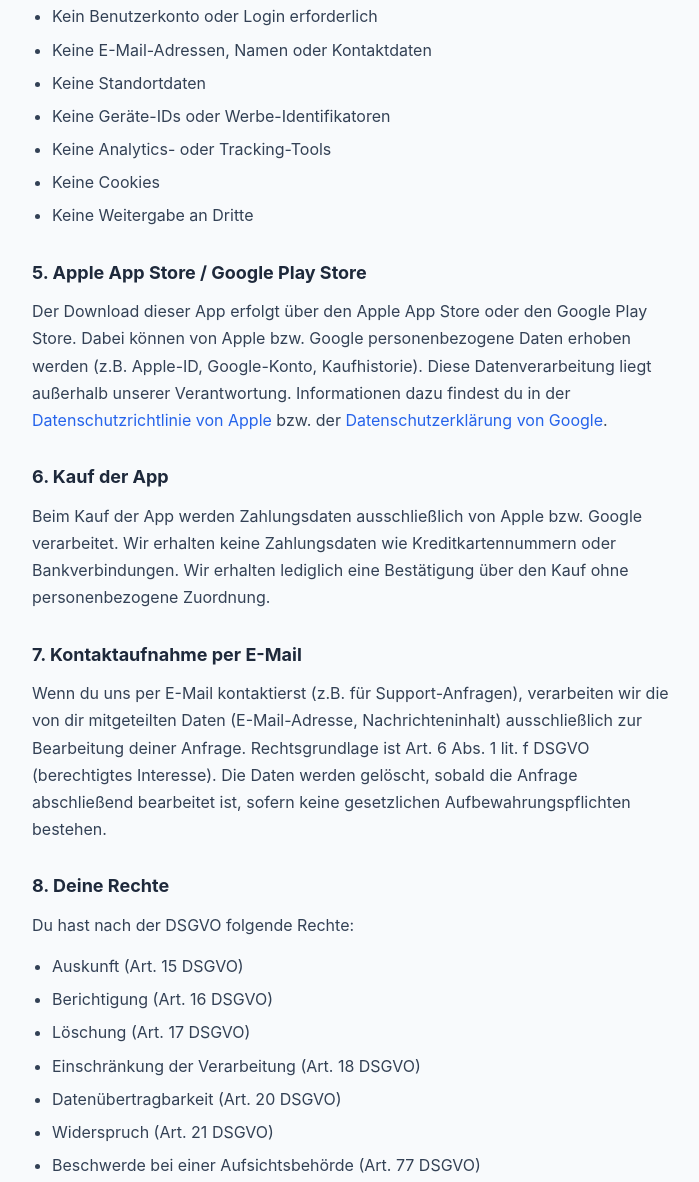
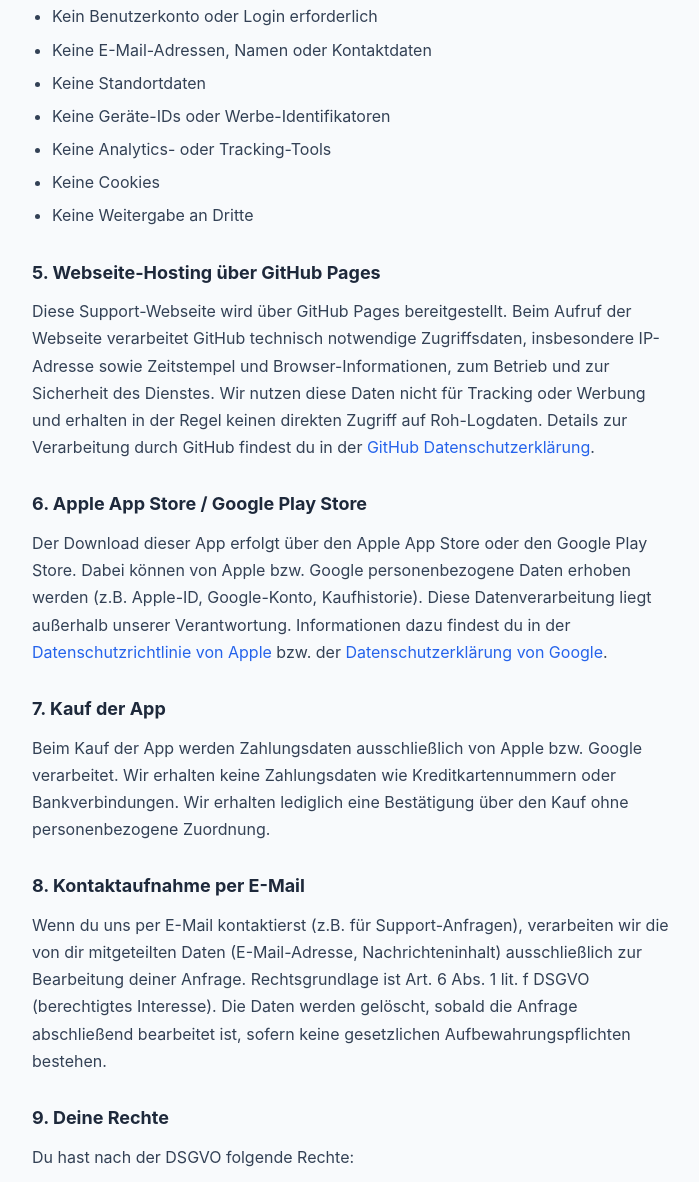
Before and after one commit to GuakaMara/wegtrainer, a plain HTML site: page datenschutz.html in a window 1280 px wide. Shown: the part 844-2026 px from the top of the page, without its empty margins (288-987 px from the left). Drawn offline with Linux system fonts and the light colour scheme.

Commit message:
Add files via upload

```diff
--- a/datenschutz.html
+++ b/datenschutz.html
@@ -72,7 +72,18 @@
   <li>Keine Weitergabe an Dritte</li>
 </ul>
 
-<h2>5. Apple App Store / Google Play Store</h2>
+<h2>5. Webseite-Hosting über GitHub Pages</h2>
+<p>
+  Diese Support-Webseite wird über GitHub Pages bereitgestellt. Beim Aufruf
+  der Webseite verarbeitet GitHub technisch notwendige Zugriffsdaten,
+  insbesondere IP-Adresse sowie Zeitstempel und Browser-Informationen,
+  zum Betrieb und zur Sicherheit des Dienstes. Wir nutzen diese Daten
+  nicht für Tracking oder Werbung und erhalten in der Regel keinen direkten
+  Zugriff auf Roh-Logdaten. Details zur Verarbeitung durch GitHub findest
+  du in der <a href="https://docs.github.com/de/site-policy/privacy-policies/github-general-privacy-statement" target="_blank" rel="noopener">GitHub Datenschutzerklärung</a>.
+</p>
+
+<h2>6. Apple App Store / Google Play Store</h2>
 <p>
   Der Download dieser App erfolgt über den Apple App Store oder den Google
   Play Store. Dabei können von Apple bzw. Google personenbezogene Daten
@@ -84,7 +95,7 @@
   <a href="https://policies.google.com/privacy?hl=de" target="_blank" rel="noopener">Datenschutzerklärung von Google</a>.
 </p>
 
-<h2>6. Kauf der App</h2>
+<h2>7. Kauf der App</h2>
 <p>
   Beim Kauf der App werden Zahlungsdaten ausschließlich von Apple bzw.
   Google verarbeitet. Wir erhalten keine Zahlungsdaten wie Kreditkartennummern
@@ -92,7 +103,7 @@
   den Kauf ohne personenbezogene Zuordnung.
 </p>
 
-<h2>7. Kontaktaufnahme per E-Mail</h2>
+<h2>8. Kontaktaufnahme per E-Mail</h2>
 <p>
   Wenn du uns per E-Mail kontaktierst (z.B. für Support-Anfragen),
   verarbeiten wir die von dir mitgeteilten Daten (E-Mail-Adresse,
@@ -102,7 +113,7 @@
   sofern keine gesetzlichen Aufbewahrungspflichten bestehen.
 </p>
 
-<h2>8. Deine Rechte</h2>
+<h2>9. Deine Rechte</h2>
 <p>Du hast nach der DSGVO folgende Rechte:</p>
 <ul>
   <li>Auskunft (Art. 15 DSGVO)</li>
@@ -119,7 +130,7 @@
   dich an: <a href="mailto:wegtrainer.app@gmail.com">wegtrainer.app@gmail.com</a>
 </p>
 
-<h2>9. Änderungen dieser Datenschutzerklärung</h2>
+<h2>10. Änderungen dieser Datenschutzerklärung</h2>
 <p>
   Wir behalten uns vor, diese Datenschutzerklärung anzupassen, um sie
   an geänderte Rechtslagen oder Änderungen der App anzupassen.
```
Also changed, not shown: impressum.html (+5 -0 lines), index.html (+3 -1 lines).
